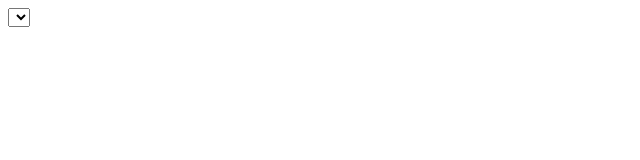
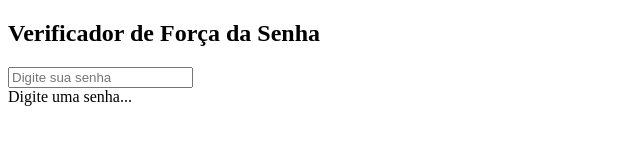
Before and after one commit to markinhos-231/Senha-Chave, a plain HTML site: page index.html in a window 1280 px wide. Shown: the whole page, without its empty margins (0-640 px from the left). Drawn offline with Linux system fonts and the light colour scheme.

Commit message:
Update index.html

```diff
--- a/index.html
+++ b/index.html
@@ -1,13 +1,16 @@
 <!DOCTYPE html>
-<html lang="pt-br">
-
+<html lang="pt-BR">
 <head>
     <meta charset="UTF-8">
     <meta name="viewport" content="width=device-width, initial-scale=1.0">
-    <title>Gerador de senha</title>
-    <link rel="stylesheet" href="style.css">
+    <title>Validador de Senha</title>
+    <link rel="stylesheet" href="style.css"> <!-- Link para o CSS -->
 </head>
+<body>
+    <h2>Verificador de Força da Senha</h2>
+    <input type="password" id="senha" placeholder="Digite sua senha">
+    <div id="forcaSenha" class="forca">Digite uma senha...</div>
 
-<body>
-    <select class="conteudo">
-          <div class="conteudo-titulo">
+    <script src="script.js"></script> <!-- Link para o JS -->
+</body>
+</html>
```
